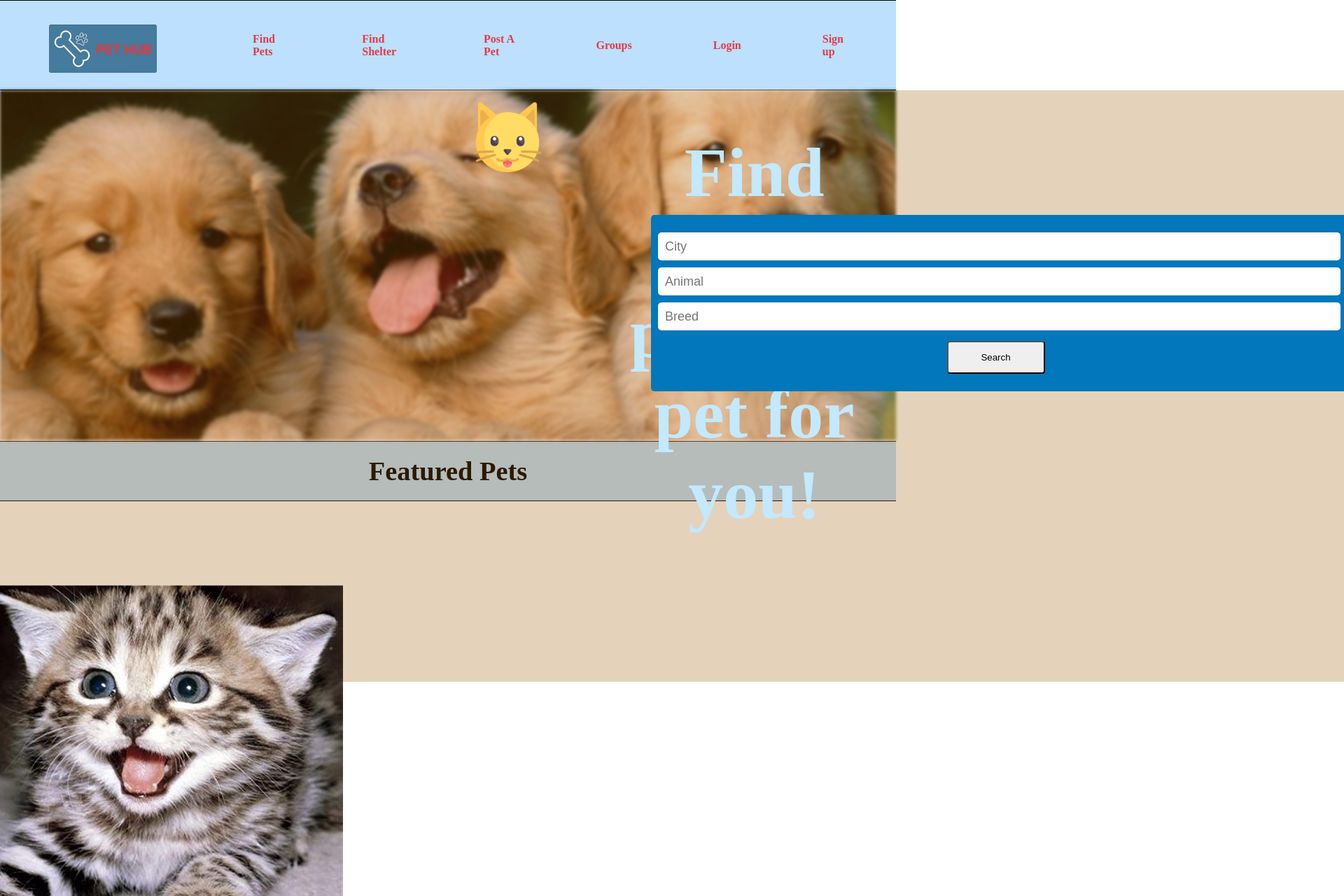
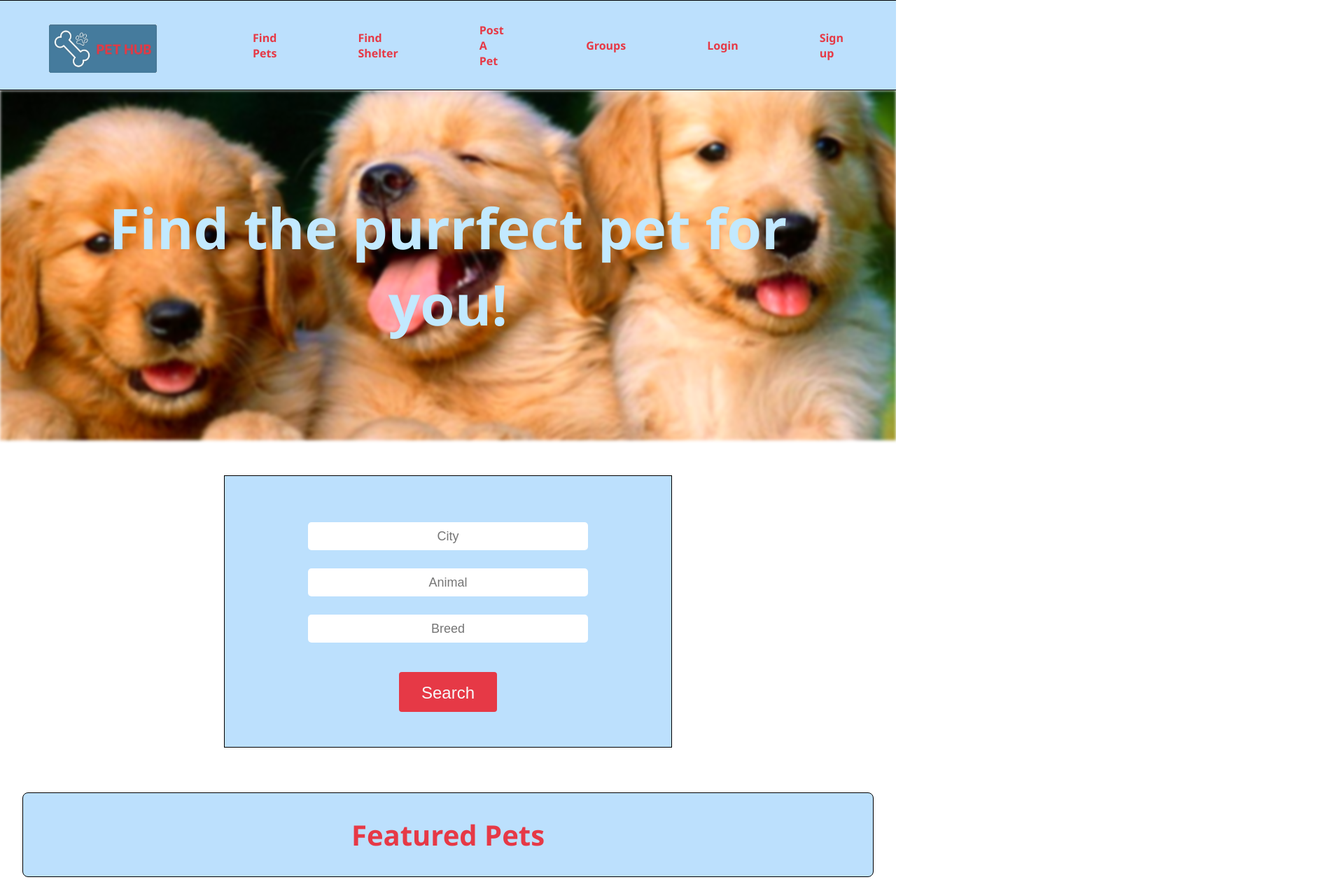
Before and after one commit to Cliffp15/Pethub, a React (Create React App) app in the folder pethub/: page / in a window 1280 px wide. Shown: the top 1280 px of the page at 70% size, 1920 px wide, since content can reach past the window. Built offline with nearby package versions, Linux system fonts and the light colour scheme.

Commit message:
updated styles and moved style sheets

```diff
--- a/pethub/src/components/Navbar.js
+++ b/pethub/src/components/Navbar.js
@@ -1,6 +1,8 @@
 import { useImperativeHandle } from "react";
 import { Link, useMatch, useResolvedPath } from "react-router-dom";
 import Header from "./Header";
+
+import "../pages/styles/Navbar.css";
 export default function Navbar() {
   return (
     <div className="header-nav">
--- a/pethub/src/pages/Home.jsx
+++ b/pethub/src/pages/Home.jsx
@@ -1,47 +1,41 @@
 import React from "react";
-import HeroImage from "../photos/HeroImage.png"
-import caticon from "../photos/cat.png"
-import kitten from "../photos/kitten.jpg"
-import heart from "../photos/heart.png"
-
+import HeroImage from "../photos/HeroImage.png";
+import caticon from "../photos/cat.png";
+import kitten from "../photos/kitten.jpg";
+import heart from "../photos/heart.png";
+import "./styles/homepage.css";
 
 const Home = () => {
+  return (
+    <div className="home-page">
+      <div className="hero-section">
+        <img src={HeroImage} alt="heroimage" />
+        <h1>Find the purrfect pet for you!</h1>
+      </div>
+      <div className="search-for-animal">
+        <input className="input" placeholder="City" type="text" />
+        <input className="input" placeholder="Animal" type="text" />
+        <input className="input" placeholder="Breed" type="text" />
+        <button className="search-button"> Search </button>
+      </div>
 
-  return (
-    <div>
-      <div className="herosection">
-        <img src={HeroImage} alt="heroimage"/>
-        <h1>Find the purrfect pet for you!</h1>
-        <div className="searchforanimal">
-          <input placeholder="City" type="text"/>
-          <input placeholder="Animal" type="text"/>
-          <input placeholder="Breed" type="text"/>
-          <button className="searchbutton"> Search </button>
-        </div>
-      </div>
-      <div className="featuredsection">
-        <h1 className="featuredbanner">Featured Pets</h1>
-          <div className="featuredpetimagesection">
-            {/* Convert into component */}
-            <div className="featuredpetimages">
-              <div className="petimage">
+      <div className="featured-section">
+        <h1 className="featured-banner">Featured Pets</h1>
+        <div className="featured-pet-image-section">
+          <div className="featured-pet-image">
+            <div className="pet-image">
               <img src={kitten} alt="kitten" />
             </div>
-              <div className="peticon">
+            <div className="pet-icon">
               <img src={caticon} alt="caticon" />
             </div>
-                {/* <div className="favoritebutton">
-                  <img src={heart} alt="caticon" />
-                </div> */}
-                <div className="petdetails">
-                  <h1 className="Name">Mini</h1>
-                  <h2 className="Breed&Age">Tabby, Young</h2>
-                  {/* <h2 className="Age"></h2>                 */}
-                  <h2 className="Gender">Female</h2>
+            <div className="pet-details">
+              <h1 className="name">Mini</h1>
+              <h2 className="breed-age">Tabby, Young</h2>
+              <h2 className="gender">Female</h2>
               <h2 className="location">New York, New York</h2>
             </div>
           </div>
-             {/* Convert into component */}
         </div>
       </div>
     </div>
--- /dev/null
+++ b/pethub/src/pages/styles/Navbar.css
@@ -0,0 +1,49 @@
+.nav{
+  background-color: #BCE0FD;
+  color: #e63946;
+  display: flex;
+  justify-content: space-between;
+  align-items: center;
+  gap: 2rem;
+  padding: 20px;
+  border-bottom: 1px solid black;
+  border-top: 1px solid black;
+}
+
+
+.nav ul {
+  padding: 5px;
+  margin: 0;
+  list-style: none;
+  display: flex;
+  gap: 1rem;
+  justify-content: space-between;
+}
+
+
+.nav a{
+  color: inherit;
+  text-decoration: none;
+  height: 100%;
+  display: flex;
+  align-items: center;
+  padding: .25rem;
+  /* display:inline-block; */
+   padding-left:50px;
+  padding-right:50px;
+}
+
+
+
+.nav li:hover {
+  background-color: white;
+  opacity: .8;
+}
+
+.logo {
+
+    width: 154px;
+    height: 79px;
+    /* margin: 10px 15px 15px 10px; */
+    padding-top: 10px;
+}
--- a/pethub/src/pages/styles/PostAPet.css
+++ b/pethub/src/pages/styles/PostAPet.css
@@ -1,6 +1,7 @@
 .adoption-form {
   display: flex;
   flex-direction: column;
+  justify-content: space-between;
   align-items: center;
   background-color: white;
   padding: 40px;
@@ -10,15 +11,17 @@
   display: flex;
   flex-direction: column;
   align-items: center;
-  background-color: lightblue;
+  background-color: #BCE0FD;
   border-radius: 8px;
   padding: 20px;
-  width: 100%;
+  width: 48%;
   max-width: 800px;
+  border: solid black 1px;
+  opacity: 0.9;
 }
 
 .adoption-form-heading {
-  color: #FFFFFF;
+  color: #e63946;
   font-size: 24px;
   margin-top: 20px;
   margin-bottom: 10px;
@@ -29,7 +32,7 @@
   display: flex;
   flex-direction: column;
   align-items: center;
-  margin-bottom: 20px;
+  margin-bottom: 30px;
 }
 
 .adoption-form-field {
@@ -44,6 +47,7 @@
   border: none;
   padding: 8px;
   width: 100%;
+  margin: 5px;
 }
 
 .adoption-form-field-textarea {
@@ -78,7 +82,7 @@
   background-color: #FFFFFF;
   border-radius: 4px;
   border: none;
-  color: #57A2DE;
+  color: #e63946;
   font-size: 18px;
   padding: 8px 16px;
   cursor: pointer;
--- /dev/null
+++ b/pethub/src/pages/styles/homepage.css
@@ -0,0 +1,157 @@
+/* Set global font family */
+body {
+  font-family: 'Segoe UI', Tahoma, Geneva, Verdana, sans-serif;
+  background-color: white;
+  margin: 0;
+  padding: 0;
+}
+
+/* Hero section */
+.hero-section {
+  height: 500px;
+  display: flex;
+  flex-direction: column;
+  justify-content: center;
+  align-items: center;
+  position: relative;
+}
+
+.hero-section img {
+  position: absolute;
+  top: 0;
+  left: 0;
+  width: 100%;
+  height: 100%;
+  object-fit: cover;
+  filter: saturate(1.6) blur(2px);
+  border-radius: 0;
+  z-index: -1;
+  margin-bottom: 2rem;
+}
+
+.hero-section h1 {
+  /* background-color: #BCE0FD; */
+  border-radius: 10px;
+  padding: 5rem;
+  color: #c2e9ff;
+  margin: 0 auto;
+  text-align: center;
+  font-size: clamp(3rem, 10vw, 5rem);
+  max-width: 1400px;
+  box-sizing: border-box;
+  z-index: 1;
+}
+
+/* Search for animal section */
+.search-for-animal {
+  margin: 2rem auto;
+  display: flex;
+  flex-direction: column; /* change flex-direction */
+  justify-content: center;
+  align-items: center;
+  box-sizing: border-box;
+  margin-top: 50px;
+  padding: 50px 0 50px 0;
+  background-color: #BCE0FD;
+  width: 50%;
+  border: solid black 1px;
+}
+.input {
+  margin: 1rem;
+  border-radius: 6px;
+  padding: 1rem 1.5rem;
+  font-size: clamp(1rem, 2vw, 1.5rem);
+  width: 100%;
+  max-width: 400px; /* adjust this value as needed */
+  box-sizing: border-box;
+  border: none;
+  text-align: center;
+}
+
+
+.search-button {
+  padding: 1rem 1.5rem;
+  border-radius: 4px;
+  margin-top: 2rem;
+  height: 57px;
+  width: 140px;
+  border: none;
+  background-color: #e63946;
+  color: #f8fafb;
+  cursor: pointer;
+  font-size: clamp(1rem, 2vw, 1.5rem);
+  transition: background-color 0.2s ease-in-out;
+  text-align: center;
+}
+
+.search-button:hover {
+  background-color: lightcoral;
+}
+
+/* Featured pets section */
+.featured-section {
+  background-color: white;
+  padding: 2rem;
+}
+
+.featured-banner {
+  background-color: #BCE0FD;
+  height: max-content;
+  padding: 2rem;
+  border-radius: 8px;
+ border: solid black 1px;
+  margin: 0;
+  color: #e63946;
+}
+
+.featured-pet-image-section {
+  display: flex;
+  justify-content: center;
+  align-items: center;
+  flex-wrap: wrap;
+  gap: 2rem;
+  margin-top: 2rem;
+  margin-bottom: 2rem;
+
+}
+
+.featured-pet-image {
+  background-color: white;
+  border-radius: 8px;
+  width: clamp(200px, 30%, 500px);
+  display: flex;
+  flex-direction: column;
+  justify-content: space-between;
+  align-items: center;
+  padding: 2rem;
+  border: solid black 1px;
+}
+
+.pet-image img {
+  height: 450px;
+  filter: brightness(4px);
+  width: 100%;
+  object-fit: cover;
+}
+.featured-pet-image .pet-icon {
+  margin-top: 20px;
+}
+.pet-image {
+  position: relative;
+}
+
+.pet-image img {
+  height: 100%;
+  width: 100%;
+  object-fit: cover;
+  border-radius: 5px;
+}
+
+.pet-icon img {
+  padding-top: 15px;
+  height: 60px;
+  position: relative;
+  top: -30px;
+  left: 50%;
+  transform: translateX(-50%);
+}
--- a/pethub/src/styles.css
+++ b/pethub/src/styles.css
@@ -14,58 +14,10 @@ body{
 
 /* Nav Bar */
 
-.nav{
-  background-color: #BCE0FD;
-  color: #e63946;
-  display: flex;
-  justify-content: space-between;
-  align-items: center;
-  gap: 2rem;
-  padding: 20px;
-  border-bottom: 1px solid black;
-  border-top: 1px solid black;
-}
 
 
-.nav ul {
-  padding: 5px;
-  margin: 0;
-  list-style: none;
-  display: flex;
-  gap: 1rem;
-  justify-content: space-between;
-}
-
-
-.nav a{
-  color: inherit;
-  text-decoration: none;
-  height: 100%;
-  display: flex;
-  align-items: center;
-  padding: .25rem;
-  /* display:inline-block; */
-   padding-left:50px;
-  padding-right:50px;
-}
-
-
-
-.nav li:hover {
-  background-color: white;
-  opacity: .8;
-}
-
-.logo {
-
-    width: 154px;
-    height: 79px;
-    /* margin: 10px 15px 15px 10px; */
-    padding-top: 10px;
-}
-
 /* Home Page */
-.herosection{
+/* .herosection{
 
   height: 500px;
   position: relative;
@@ -81,11 +33,11 @@ object-fit: cover;
 filter: saturate(1.6);
 filter: blur(2px);
 /* filter: contrast(1); */
-border-radius: 0px 0px 0px 0px;
+/* border-radius: 0px 0px 0px 0px;
 
-}
+} */
 
-.herosection h1{
+/* .herosection h1{
   position: absolute;
   background-color: #9f5c0946;
   border-radius: 10px 10px 0px 0px;
@@ -147,12 +99,7 @@ border-radius: 0px 0px 0px 0px;
   filter: brightness(4px);
 }
 
-/* .favoritebutton img{
-  position: relative;
-  right: 200px;
-  bottom: 400px;
-  height: 80px;
-} */
+
 
 .peticon{
   position: absolute;
@@ -176,35 +123,4 @@ border-radius: 0px 0px 0px 0px;
 
 .petdetails h1{
   font-size: 20px;
-}
-
-
-/* form */
-
-
-/* .form {
-display: flex;
-flex-direction: column;
-align-items: center;
-}
-
-.form-field {
-width: 30%;
-margin: 10px 0;
-}
-
-.form-input {
-padding: 10px;
-border-radius: 5px;
-border: 1px solid #E63946;
-font-size: 16px;
-}
-
-.form-button {
-background-color: #E63946;
-color: white;
-padding: 10px 20px;
-border-radius: 5px;
-font-size: 16px;
-cursor: pointer;
 } */
```
Lines whose indentation alone changed are shown as unchanged.
